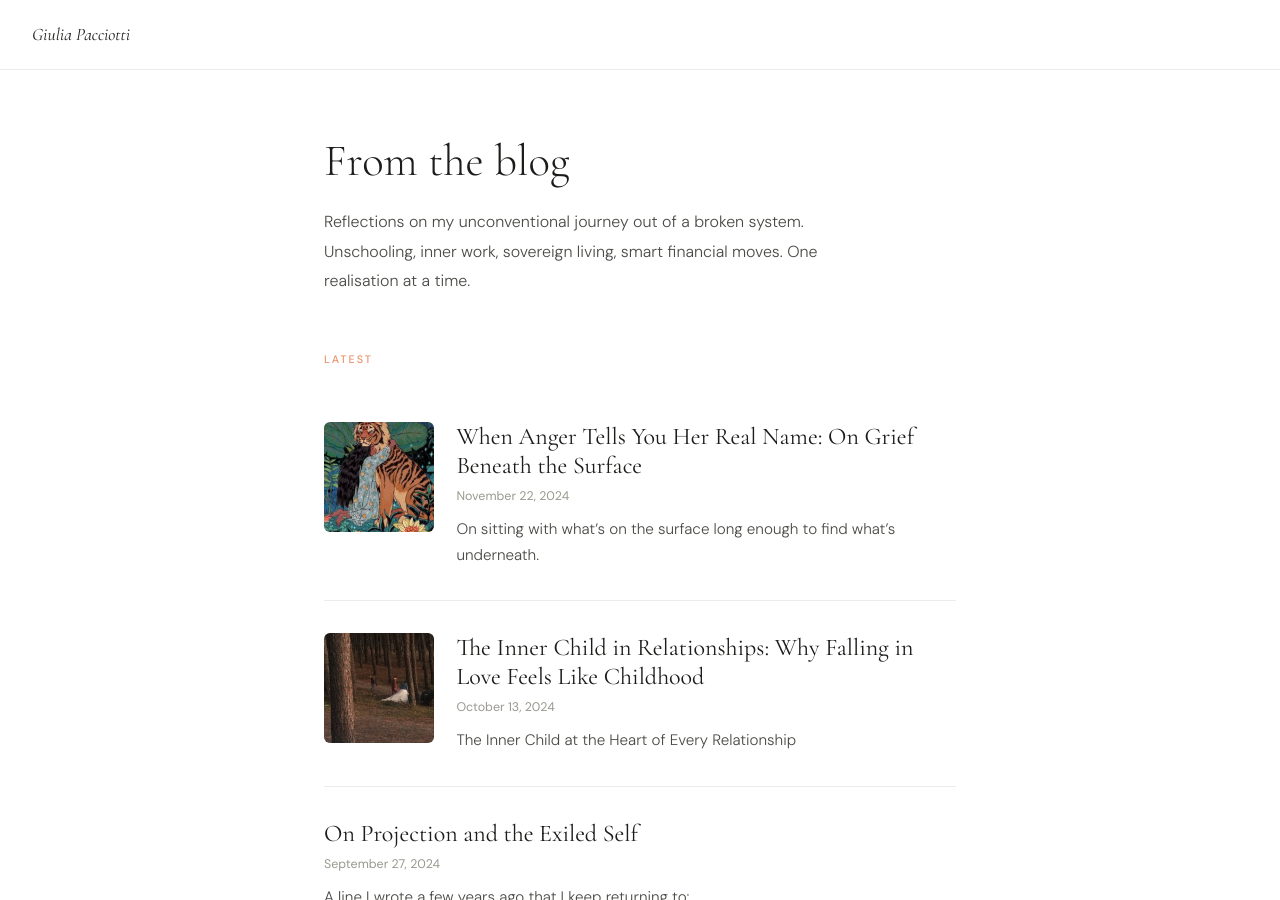
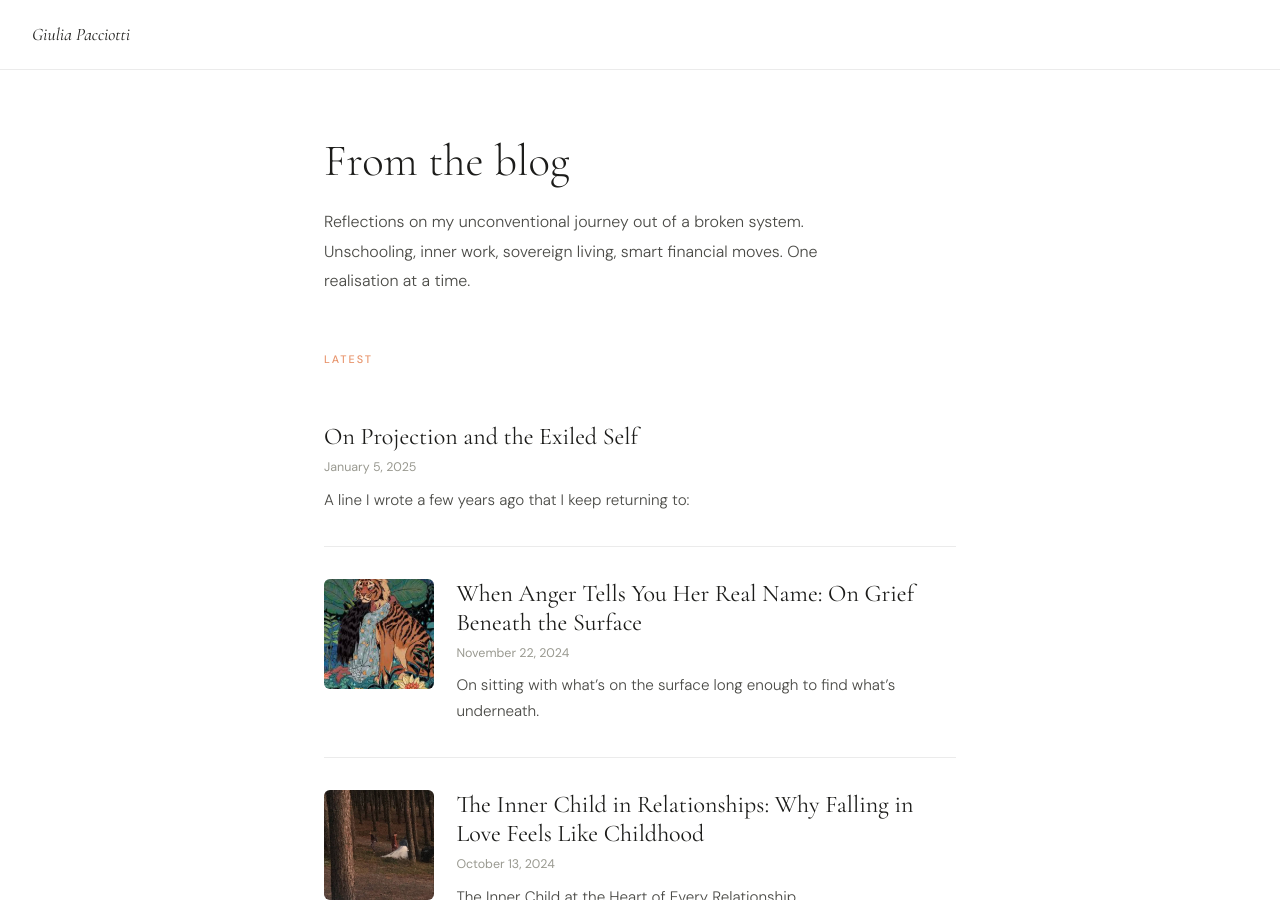
Before and after one commit to Blubell26/giuliapacciotti.com, a Jekyll site: the page built from blog/index.html, in a window 1280 px wide and 900 px high. Built offline with Jekyll 4.4.1, drawn with Linux system fonts in a browser that asks for light colours.

Commit message:
Update 2025-01-05-on-projection-and-the-exiled-self.md

```diff
--- a/_posts/2025-01-05-on-projection-and-the-exiled-self.md
+++ b/_posts/2025-01-05-on-projection-and-the-exiled-self.md
@@ -2,7 +2,7 @@
 layout: post
 title: "On Projection and the Exiled Self"
 description: "Why the things that bother us most in others are rarely about them. A look at suppression, projection, and what the intensity of our reactions is really pointing to."
-date: 2024-09-27
+date: 2025-01-05
 image:
 thumb:
 ---
```
